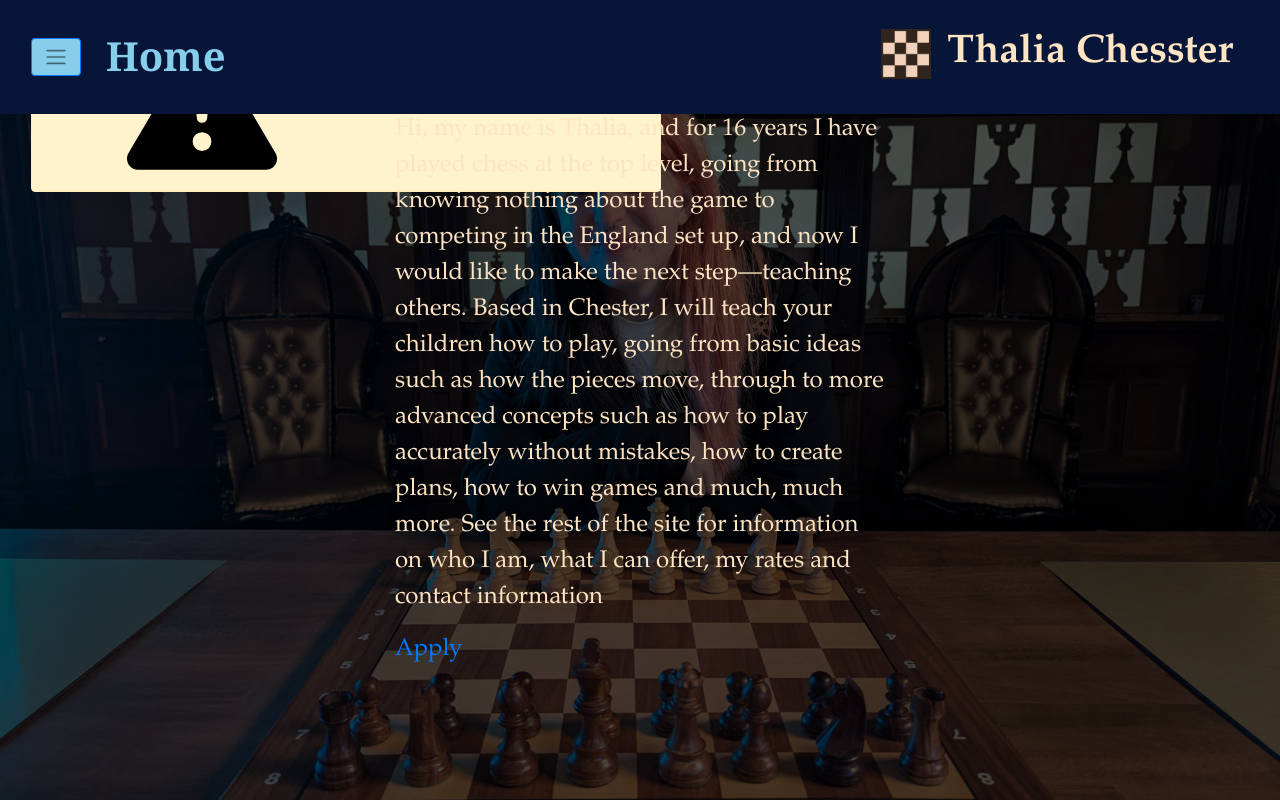
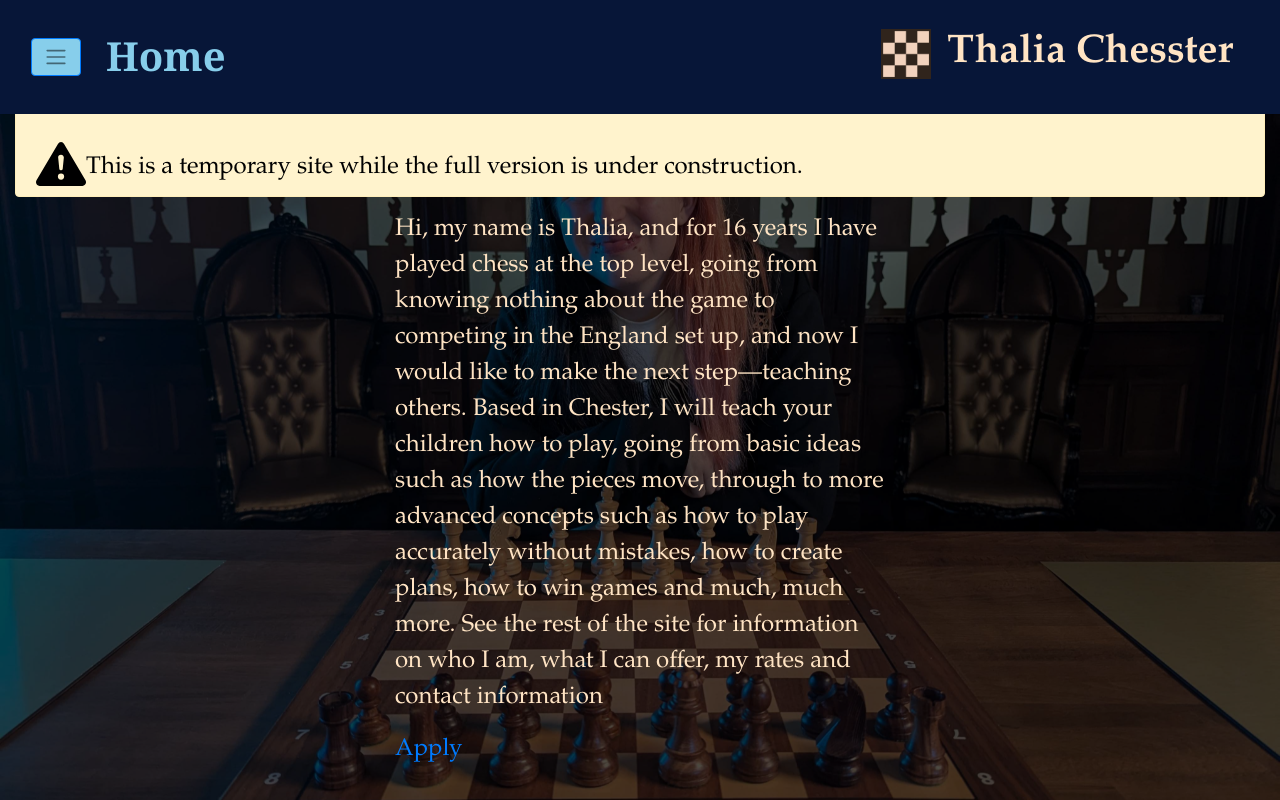
Before and after one commit to scareball/ThaliaChesster, a plain HTML site: page index.html in a window 1280 px wide. Drawn offline with nearby package versions, Linux system fonts and the light colour scheme.

Commit message:
fixed popup (somewhat)

```diff
--- a/index.html
+++ b/index.html
@@ -25,6 +25,10 @@
 
             .btn-primary{
                 background-color: skyblue !important;
+            }
+
+            .alert{
+                height: 50px;
             }
 
             .home {
@@ -79,17 +83,6 @@
         <!-- Background Image-->
         <div class="home bg-image z-n1 position-absolute" style="filter:brightness(30%)"></div>
 
-        <div class="z-2 position-absolute m-3">
-            <div class="container fluid">
-                <div class="alert alert-warning d-flex align-items-center" role="alert">
-                    <svg class="bi flex-shrink-0 me-2" role="img" aria-label="Warning:"><use xlink:href="#exclamation-triangle-fill"/></svg>
-                    <div>
-                    An example warning alert with an icon
-                    </div>
-                </div>
-            </div>
-        </div>
-
         <div class="z-1 position-absolute m-3">
             <div class="container-fluid">
                 <nav class="navbar fixed-top navbar-expand-lg navbar-light bar py-4">
@@ -105,19 +98,9 @@
                     </div>
                 </nav>
 
-                <svg xmlns="http://www.w3.org/2000/svg" class="d-none">
-                    <symbol id="check-circle-fill" viewBox="0 0 16 16">
-                        <path d="M16 8A8 8 0 1 1 0 8a8 8 0 0 1 16 0zm-3.97-3.03a.75.75 0 0 0-1.08.022L7.477 9.417 5.384 7.323a.75.75 0 0 0-1.06 1.06L6.97 11.03a.75.75 0 0 0 1.079-.02l3.992-4.99a.75.75 0 0 0-.01-1.05z"/>
-                    </symbol>
-                    <symbol id="info-fill" viewBox="0 0 16 16">
-                        <path d="M8 16A8 8 0 1 0 8 0a8 8 0 0 0 0 16zm.93-9.412-1 4.705c-.07.34.029.533.304.533.194 0 .487-.07.686-.246l-.088.416c-.287.346-.92.598-1.465.598-.703 0-1.002-.422-.808-1.319l.738-3.468c.064-.293.006-.399-.287-.47l-.451-.081.082-.381 2.29-.287zM8 5.5a1 1 0 1 1 0-2 1 1 0 0 1 0 2z"/>
-                    </symbol>
-                    <symbol id="exclamation-triangle-fill" viewBox="0 0 16 16">
-                        <path d="M8.982 1.566a1.13 1.13 0 0 0-1.96 0L.165 13.233c-.457.778.091 1.767.98 1.767h13.713c.889 0 1.438-.99.98-1.767L8.982 1.566zM8 5c.535 0 .954.462.9.995l-.35 3.507a.552.552 0 0 1-1.1 0L7.1 5.995A.905.905 0 0 1 8 5zm.002 6a1 1 0 1 1 0 2 1 1 0 0 1 0-2z"/>
-                    </symbol>
-                </svg>
 
-                <div class="row justify-content-center mt-5" style="margin-top: 100px">
+
+                <div class="row justify-content-center pt-5" style="margin-top: 100px">
                     <div class="col-lg-5 ml-auto mr-auto pt-5">
                         <p class="text" class="text-center">
                             Hi, my name is Thalia, and for 16 years I have played chess at the top level, going from knowing nothing about the game to competing in the England set up, and now I would like to make the next step—teaching others. Based in Chester, I will teach your children how to play, going from basic ideas such as how the pieces move, through to more advanced concepts such as how to play accurately without mistakes, how to create plans, how to win games and much, much more. See the rest of the site for information on who I am, what I can offer, my rates and contact information
@@ -176,5 +159,18 @@
                 </div>
             </div>
         </div>
+
+        <svg xmlns="http://www.w3.org/2000/svg" class="d-none">
+            <symbol id="exclamation-triangle-fill" viewBox="0 0 16 16">
+                <path d="M8.982 1.566a1.13 1.13 0 0 0-1.96 0L.165 13.233c-.457.778.091 1.767.98 1.767h13.713c.889 0 1.438-.99.98-1.767L8.982 1.566zM8 5c.535 0 .954.462.9.995l-.35 3.507a.552.552 0 0 1-1.1 0L7.1 5.995A.905.905 0 0 1 8 5zm.002 6a1 1 0 1 1 0 2 1 1 0 0 1 0-2z"/>
+            </symbol>
+        </svg>
+
+        <div class="z-2 position-absolute container-fluid">
+            <div class="alert alert-warning d-flex align-items-center" style="padding-top: 175px; padding-bottom:20px" role="alert">
+                <svg class="bi flex-shrink-0 me-2" style="width:50px; padding-bottom:25px" role="img" aria-label="Warning:"><use xlink:href="#exclamation-triangle-fill"/></svg>
+                <p class="text" style="color:black">This is a temporary site while the full version is under construction.</p>
+            </div>
+        </div>
     </body>
 </html>
```
